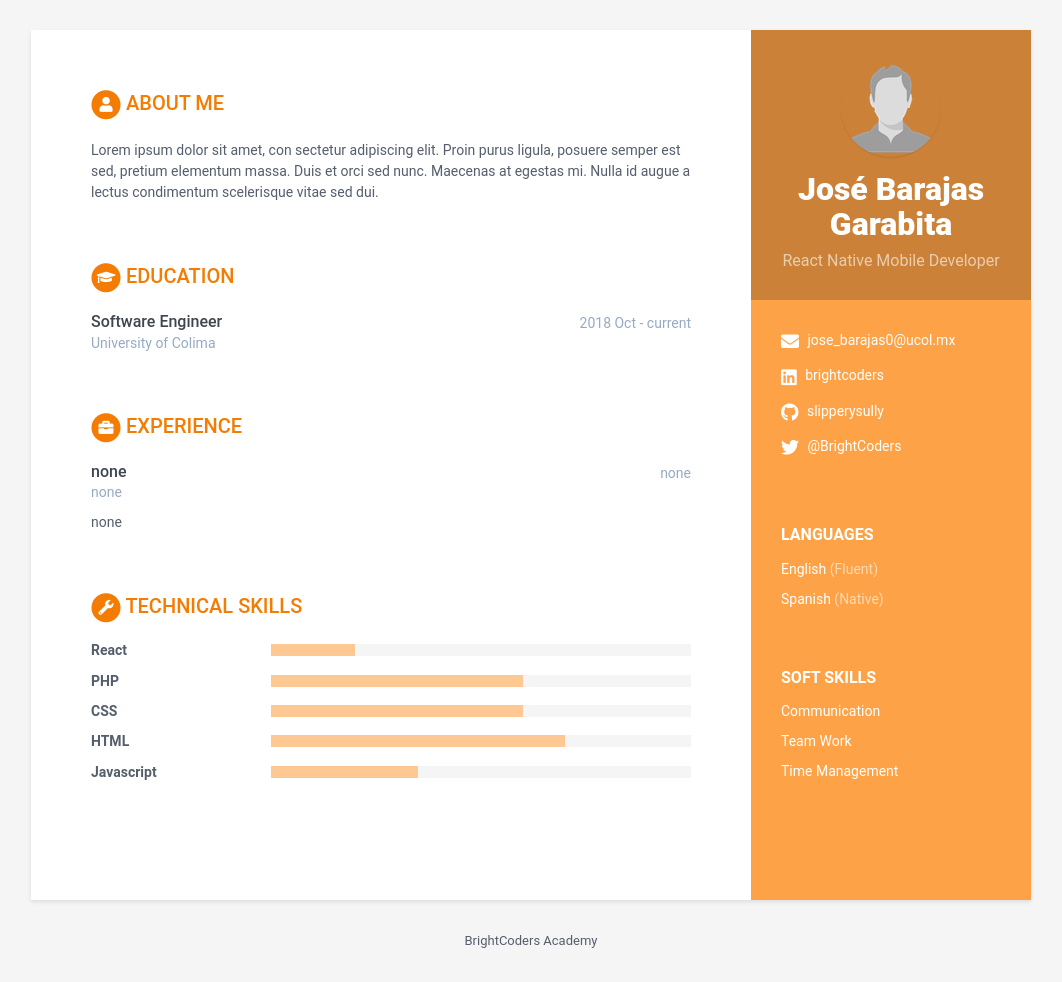
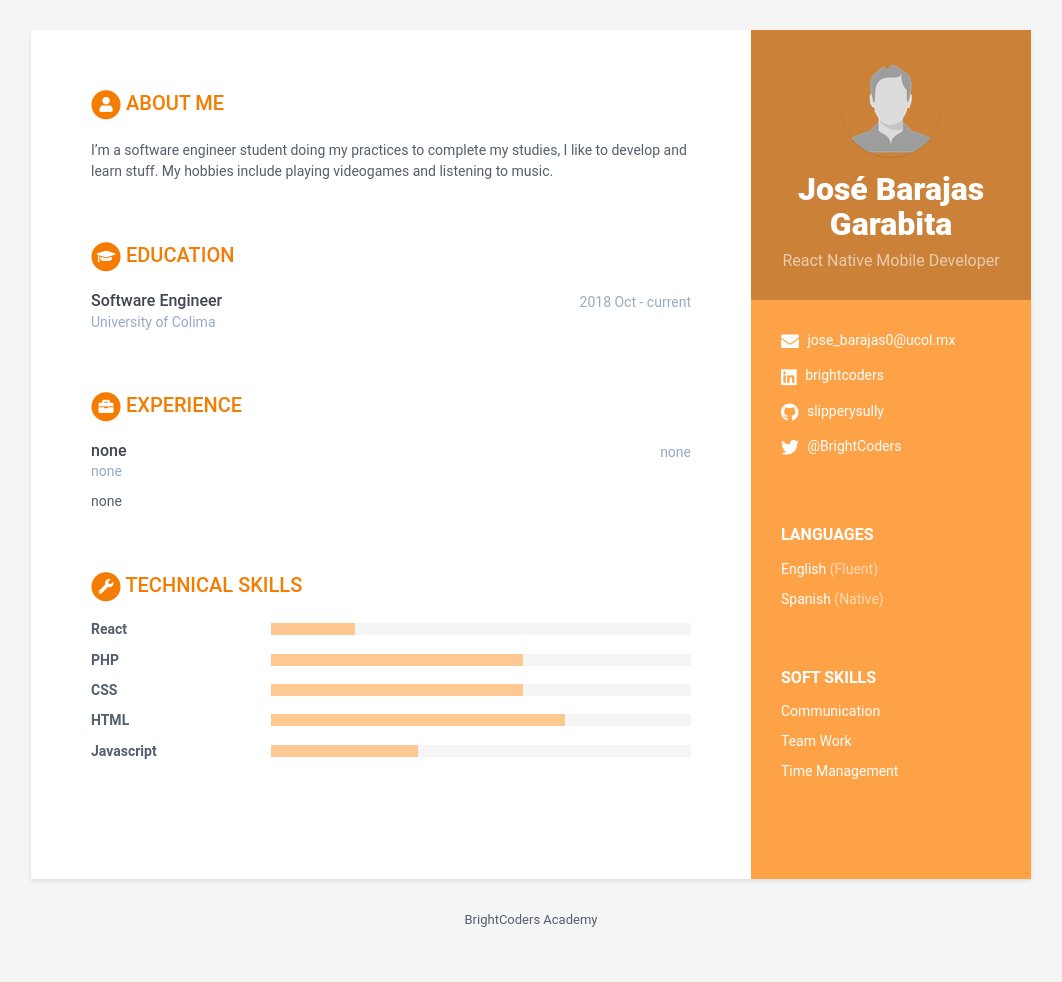
Before and after one commit to BC-MAR-21-RN/kata-resume-slipperysully, a Jekyll site: the page built from index.html, in a window 1280 px wide. Shown: the whole page, without its empty margins (109-1171 px from the left). Built offline with Jekyll 4.4.1, drawn with Linux system fonts in a browser that asks for light colours; after the commit the page ends 961 px from its top, so only the background shows below that.

Commit message:
Updated information
Added 'About me' section

```diff
--- a/_data/data.yml
+++ b/_data/data.yml
@@ -47,7 +47,7 @@ sidebar:
 career-profile:
   title: About Me # NO MODIFICAR
   summary: |
-    Lorem ipsum dolor sit amet, con sectetur adipiscing elit. Proin purus ligula, posuere semper est sed, pretium elementum massa. Duis et orci sed nunc. Maecenas at egestas mi. Nulla id augue a lectus condimentum scelerisque vitae sed dui.
+    I'm a software engineer student doing my practices to complete my studies, I like to develop and learn stuff. My hobbies include playing videogames and listening to music.
 
 # Registra aquí tus estudios. Agrega o elimina según sea necesario
 educationcomplete:
```
